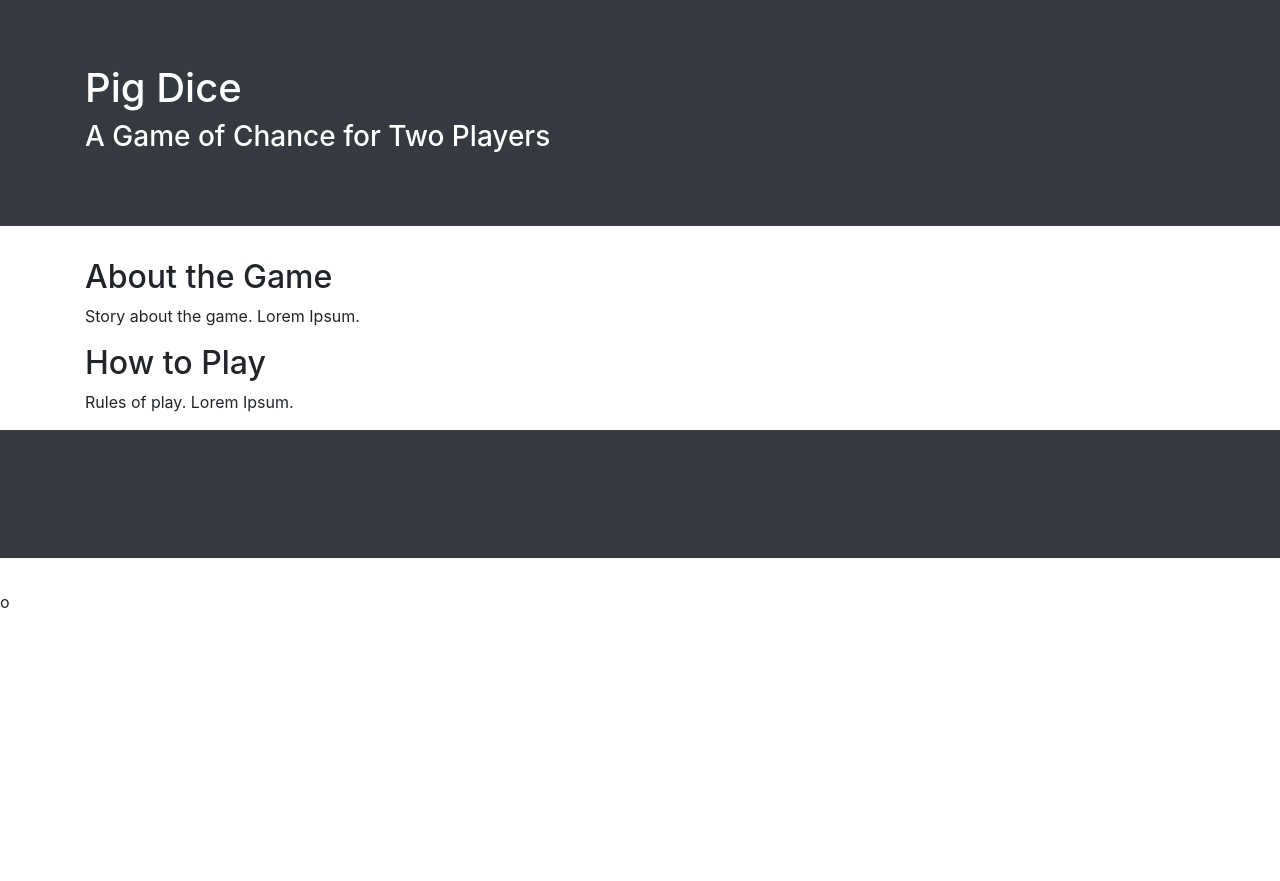
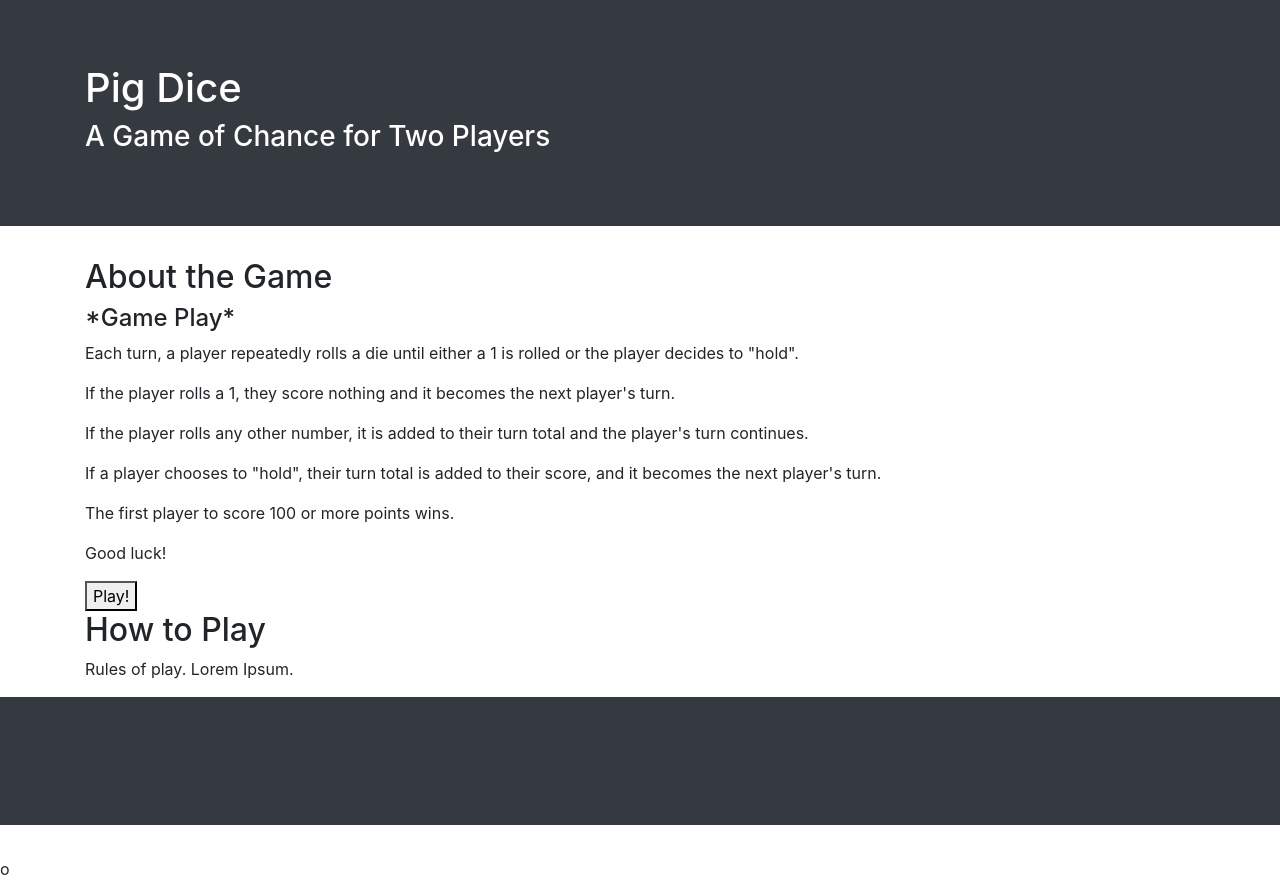
Before and after one commit to dani-t-codes/pig-dice, a plain HTML site: page index.html in a window 1280 px wide. Before the commit the page ends 800 px from the top, so only its background shows below. Drawn offline with Linux system fonts and the light colour scheme.

Commit message:
Add append score test to README, add game instructions to index
Co-authored-by: Shannon Grantski <72650879+grantskis@users.noreply.github.com>

Co-authored-by: Taylor Baker <yao_shmitz17@yahoo.com>

```diff
--- a/index.html
+++ b/index.html
@@ -23,7 +23,14 @@
     <!--About the Game-->
     <div>
       <h2>About the Game</h2>
-      <p>Story about the game. Lorem Ipsum.</p>
+      <h4>*Game Play*</h4>
+        <p>Each turn, a player repeatedly rolls a die until either a 1 is rolled or the player decides to "hold".</p>
+        <p>If the player rolls a 1, they score nothing and it becomes the next player's turn.</p>
+        <p>If the player rolls any other number, it is added to their turn total and the player's turn continues.</p>
+        <p>If a player chooses to "hold", their turn total is added to their score, and it becomes the next player's turn.</p>
+        <p>The first player to score 100 or more points wins. </p>
+        <p>Good luck!</p>
+        <button type="submit" id="play-button">Play!</button>
     </div>
     <!--How to Play-->
     <div>
```
Also changed, not shown: README.md.
